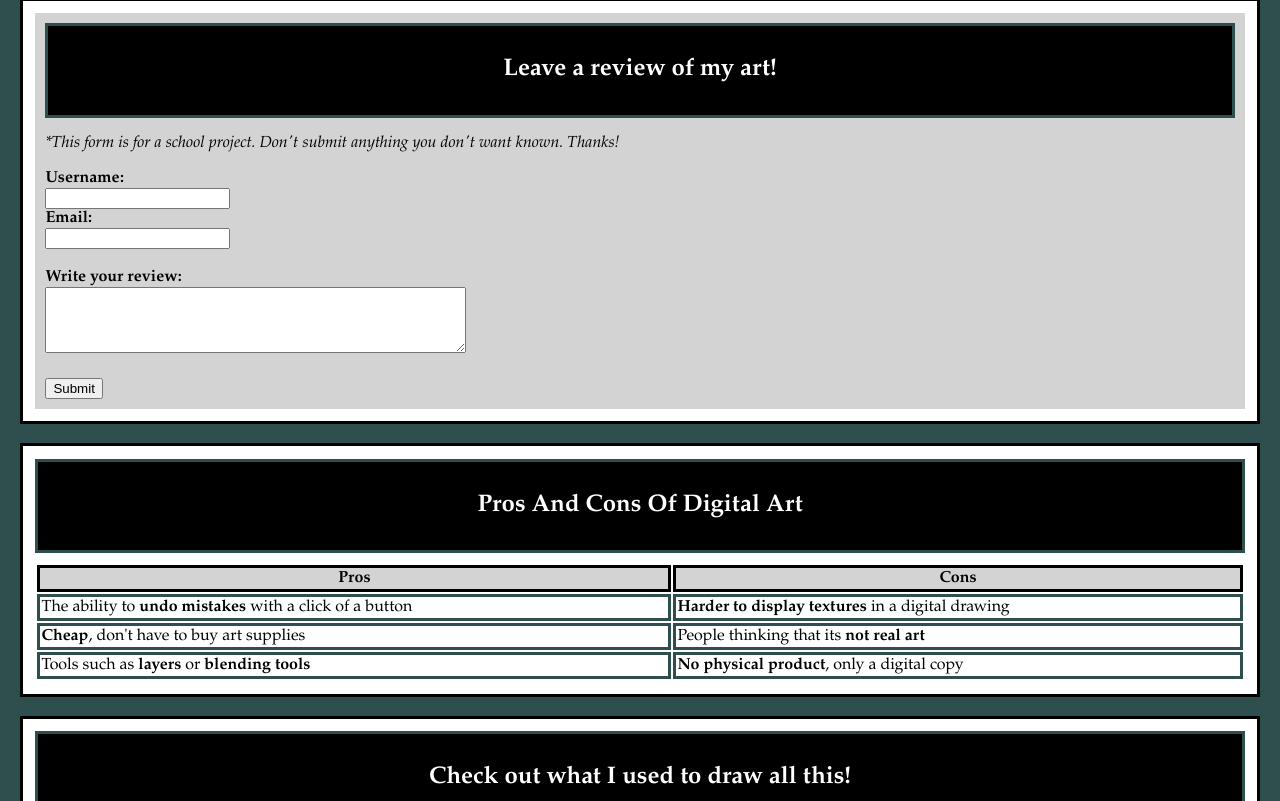
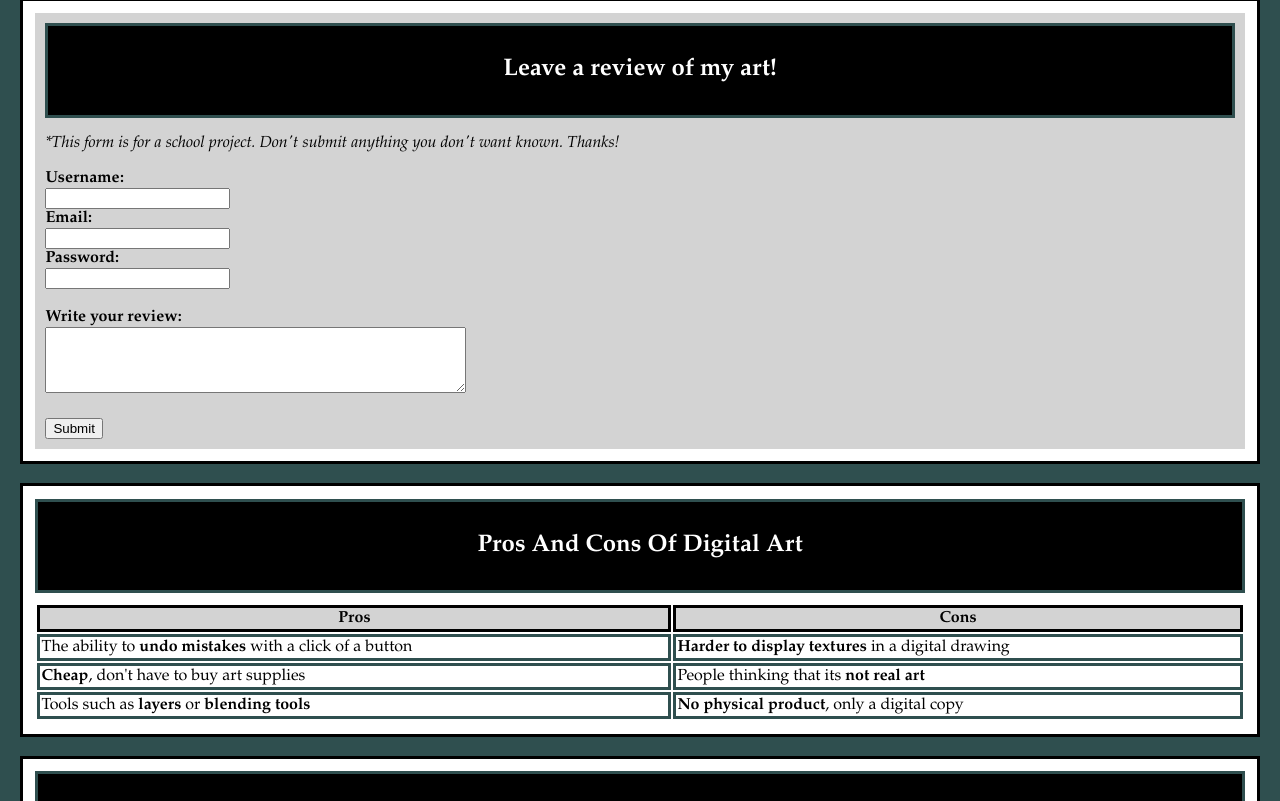
Before and after one commit to Leanna-S/Unit1-Final, a plain HTML site: page index.html in a window 1280 px wide. Shown: the part 1901-2702 px from the top of the page. Drawn offline with Linux system fonts and the light colour scheme.

Commit message:
form edits

```diff
--- a/index.html
+++ b/index.html
@@ -117,6 +117,17 @@
               id="review-email"
               name="review-email"
               required
+            /><br />
+            <!--This type is password type. passwords are required and must be at least 8 chars long
+              - used to verify the user is who they say they are-->
+            <label for="review-password"><b>Password:</b></label>
+            <br />
+            <input
+              type="password"
+              id="review-password"
+              name="review-password"
+              minlength="8"
+              required
             />
             <br /><br />
             <label for="review-text"><b>Write your review:</b></label>
@@ -129,8 +140,7 @@
               rows="4"
               cols="50"
               required
-            >
-            </textarea>
+            ></textarea>
             <br />
             <br />
             <input type="submit" value="Submit" />
--- a/style.css
+++ b/style.css
@@ -142,3 +142,6 @@ img {
   border-style: solid;
   border-color: darkslategray;
 }
+textarea {
+  text-align: left;
+}
```
